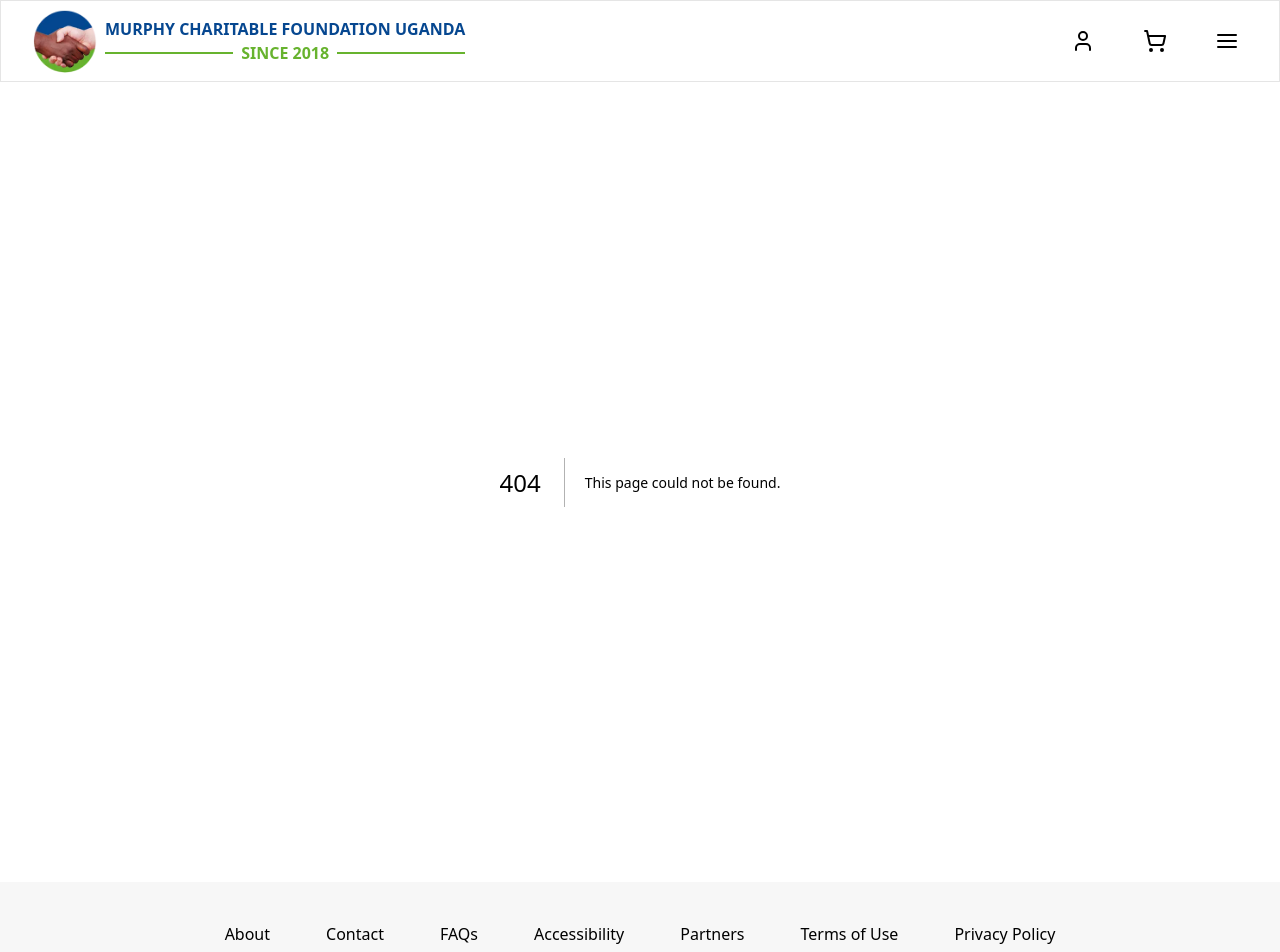
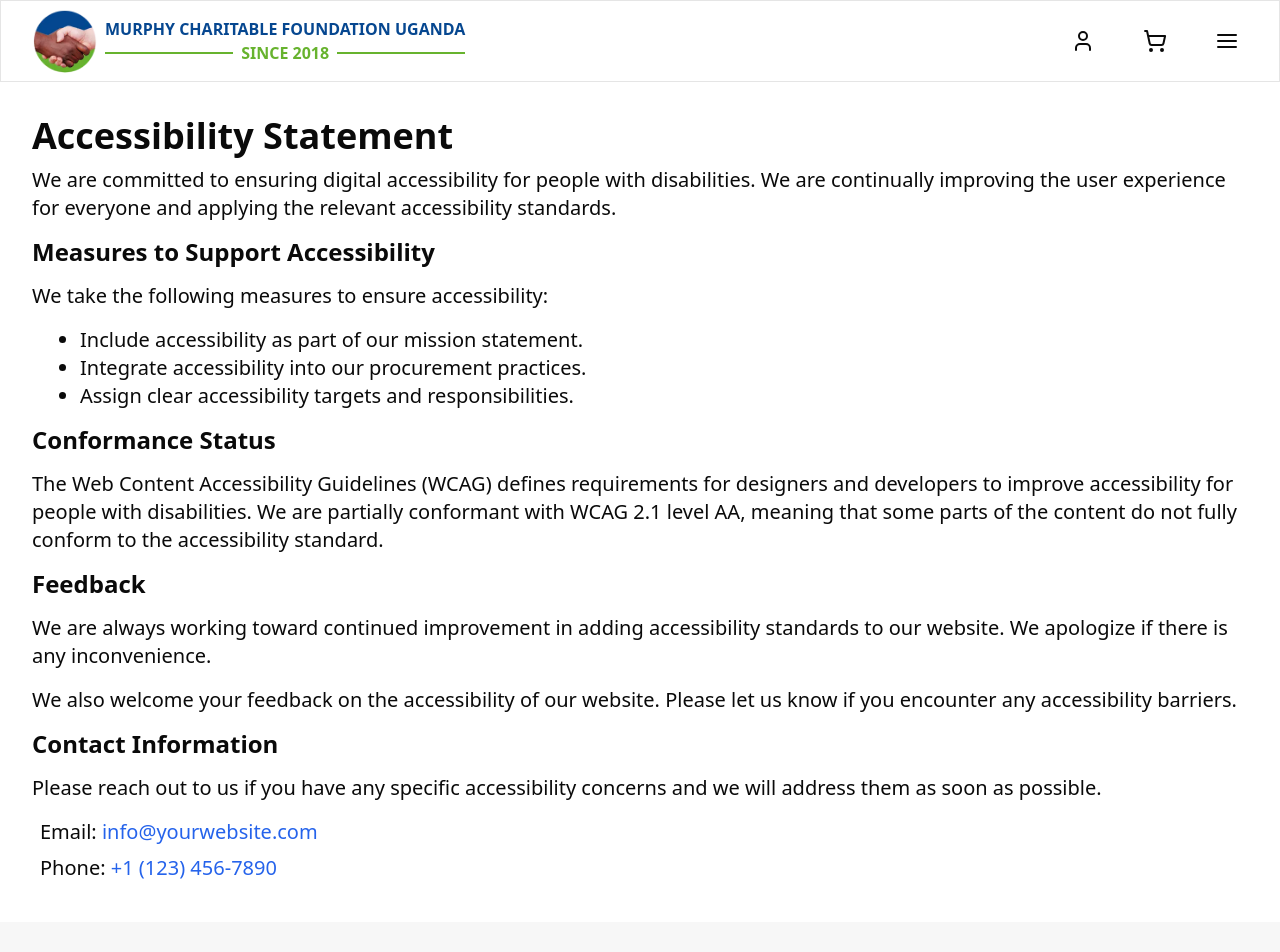
Before and after one commit to 4human-org/murphy-ecommerce-frontend, a Next.js app: page /accessibility in a window 1280 px wide. Before the commit this address had no page. Shown: the top 952 px of the page. Built offline with nearby package versions, Linux system fonts and the light colour scheme.

Commit message:
Add generic accessibility page
Does not include real information about Murphy. Needs to be determined.

```diff
--- /dev/null
+++ b/app/accessibility/page.jsx
@@ -0,0 +1,66 @@
+"use client";
+
+export default function Page() {
+  return (
+    <div className="container mt-10 text-xl">
+      <h2 className="my-2 text-[36px] font-bold">Accessibility Statement</h2>
+      <p className="my-4 mb-4">
+        We are committed to ensuring digital accessibility for people with
+        disabilities. We are continually improving the user experience for
+        everyone and applying the relevant accessibility standards.
+      </p>
+
+      <h3 className="text-[24px] font-bold">
+        Measures to Support Accessibility
+      </h3>
+      <p className="my-4 mb-4">
+        We take the following measures to ensure accessibility:
+      </p>
+      <ul className="mb-4 ml-12 list-disc">
+        <li>Include accessibility as part of our mission statement.</li>
+        <li>Integrate accessibility into our procurement practices.</li>
+        <li>Assign clear accessibility targets and responsibilities.</li>
+      </ul>
+
+      <h3 className="text-[24px] font-bold">Conformance Status</h3>
+      <p className="my-4 mb-4">
+        The Web Content Accessibility Guidelines (WCAG) defines requirements for
+        designers and developers to improve accessibility for people with
+        disabilities. We are partially conformant with WCAG 2.1 level AA,
+        meaning that some parts of the content do not fully conform to the
+        accessibility standard.
+      </p>
+
+      <h3 className="text-[24px] font-bold">Feedback</h3>
+      <p className="my-4 mb-4">
+        We are always working toward continued improvement in adding
+        accessibility standards to our website. We apologize if there is any
+        inconvenience.
+      </p>
+      <p className="my-4 mb-4">
+        We also welcome your feedback on the accessibility of our website.
+        Please let us know if you encounter any accessibility barriers.
+      </p>
+
+      <h3 className="text-[24px] font-bold">Contact Information</h3>
+      <p className="my-4 mb-4">
+        Please reach out to us if you have any specific accessibility concerns
+        and we will address them as soon as possible.
+      </p>
+      <ul className="mb-10">
+        <li className="m-2">
+          Email:{" "}
+          <a href="mailto:info@yourwebsite.com" className="text-blue-600">
+            info@yourwebsite.com
+          </a>
+        </li>
+        <li className="m-2">
+          Phone:{" "}
+          <a href="tel:11234567890" className="text-blue-600">
+            +1 (123) 456-7890
+          </a>
+        </li>
+      </ul>
+    </div>
+  );
+}
```
